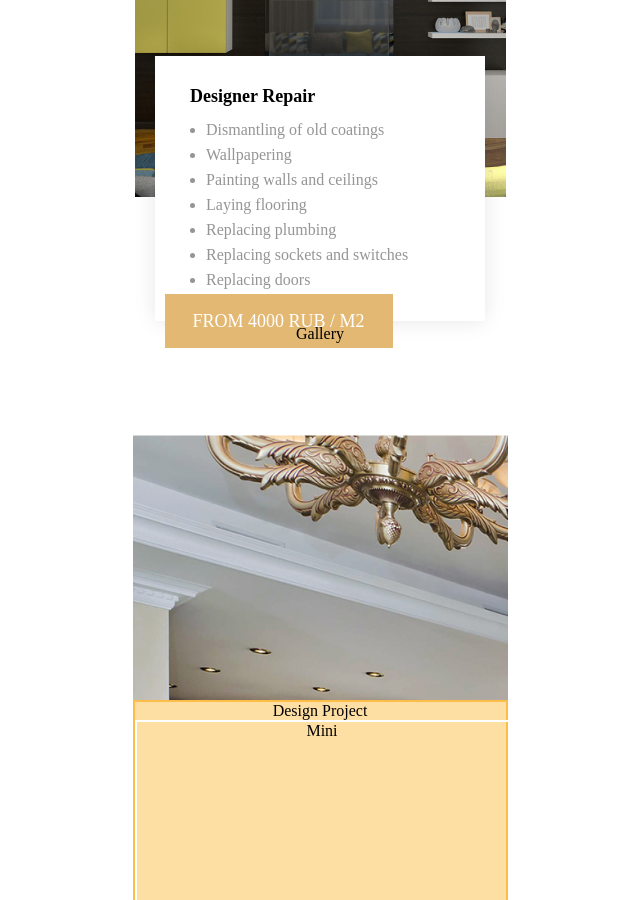
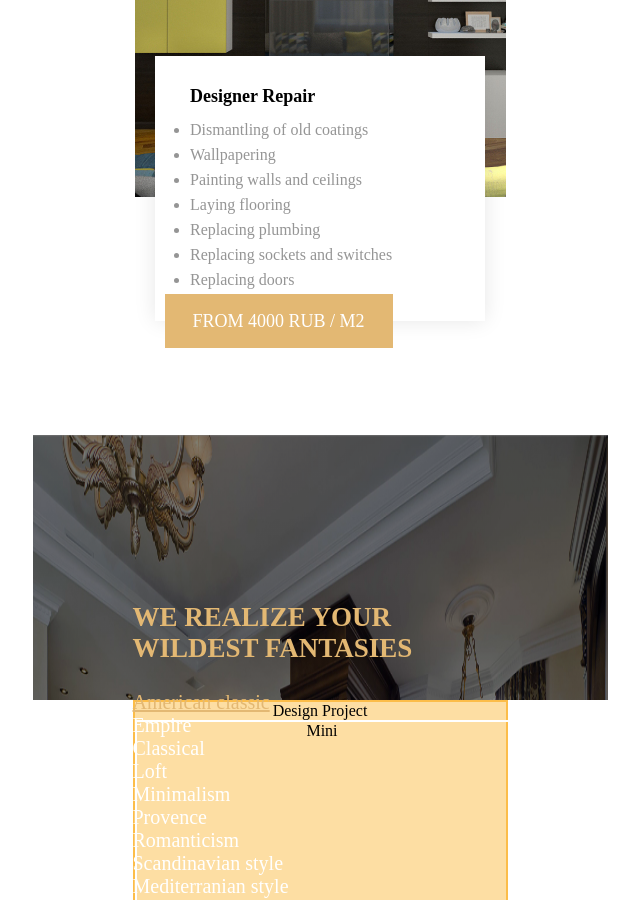
Before and after one commit to JulianKov/repair-design-project, a website: page index.html in a window 1280 px wide. Shown: the part 3960-4860 px from the top of the page, without its empty margins (320-960 px from the left). Drawn offline with Linux system fonts and the light colour scheme.

Commit message:
feat:add first line to gallery

```diff
--- a/index.html
+++ b/index.html
@@ -204,7 +204,27 @@
       </div>
     </div>
     <div class="gallery">
-      <div class="gallery__wrapper"><span>Gallery</span></div>
+      <div class="gallery__wrapper">
+        <div class="gallery__information">
+          <h3 class="gallery__title">We realize your wildest fantasies</h3>
+          <ul class="types__list">
+            <li class="gallery__point"><a href="#" class="gallery__link gallery__link--active
+              ">American classic</a></li>
+            <li class="gallery__point"><a href="#" class="gallery__link">Empire</a></li>
+            <li class="gallery__point"><a href="#" class="gallery__link">Classical</a></li>
+            <li class="gallery__point"><a href="#" class="gallery__link">Loft</a></li>
+            <li class="gallery__point"><a href="#" class="gallery__link">Minimalism</a></li>
+            <li class="gallery__point"><a href="#" class="gallery__link">Provence</a></li>
+            <li class="gallery__point"><a href="#" class="gallery__link">Romanticism</a></li>
+            <li class="gallery__point"><a href="#" class="gallery__link">Scandinavian style</a></li>
+            <li class="gallery__point"><a href="#" class="gallery__link">Mediterranian style</a></li>
+            <li class="gallery__point"><a href="#" class="gallery__link">High tech</a></li>
+            <li class="gallery__point"><a href="#" class="gallery__link">Eclencesim</a></li>
+          </ul>
+        </div>
+        <div class="gallery__line"></div>
+        <div class="gallery__line"></div>
+      </div>
     </div>
     <div class="price">
       <div class="price__wrapper">
--- a/sass/blocks/_gallery.scss
+++ b/sass/blocks/_gallery.scss
@@ -1,10 +1,52 @@
 .gallery__wrapper {
   width: 1440px;
-  height: 1018px;
+  height: 1094px;
   margin: 0 auto;
-  background-image: url('../assets/images/bg3.jpg');
+  background: linear-gradient( rgba(0, 0, 0, 0.5), rgba(0, 0, 0, 0.5) ), url('../assets/images/bg3.jpg');
+  background-size: 100% 944px;
   background-repeat: no-repeat;
   background-position-y: 110px;
+}
+
+.gallery__wrapper {
+  display: flex;
+  flex-direction: row;
+  padding: 0 100px;
+}
+
+.gallery__information {
+  width: 445px;
+  text-align: left;
+  margin-top: 250px;
+}
+
+.gallery__title {
+  width: 280px;
+  font-size: 27px;
+  color: #E3B873;
+  text-transform: uppercase;
+}
+
+.types__list {
+  padding: 0;
+}
+
+.gallery__point {
+  list-style-type: none;
+}
+
+.gallery__link {
+  color: #FFFFFF;
+  font-size: 20px;
+  text-decoration: none;
+  &:hover {
+    text-decoration: underline;
+    color: #E3B873;
+  }
+  &--active {
+    text-decoration: underline;
+    color: #E3B873;
+  }
 }
 
 @media (max-width: 1439px) {
```
Also changed, not shown: css/style.css.
